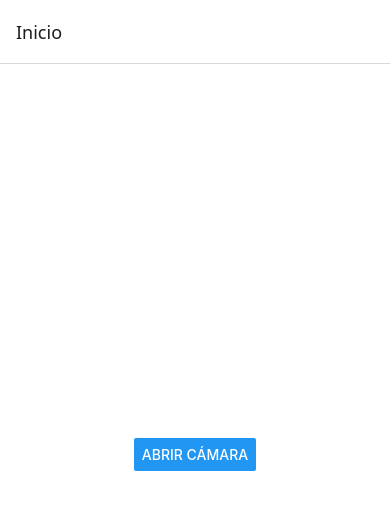
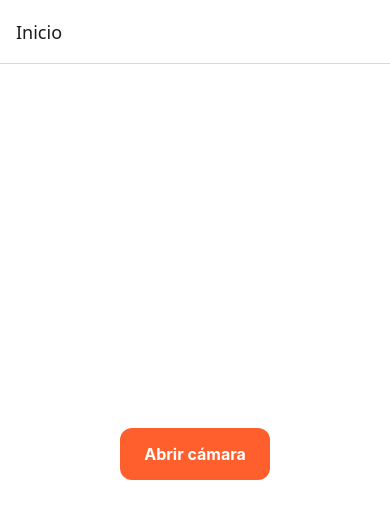
Before and after one commit to TomasGamarra/RappiFarma, a React Native app: screen /Home in a window 390 px wide. Shown: the top 518 px of the page. Built offline with nearby package versions, Linux system fonts and the light colour scheme.

Commit message:
theme.js

```diff
--- a/src/components/OpenCameraButton.js
+++ b/src/components/OpenCameraButton.js
@@ -1,7 +1,17 @@
-import { Button, Alert } from 'react-native';
+import React from 'react';
+import { Pressable, Text, StyleSheet, Alert } from 'react-native';
 import * as ImagePicker from 'expo-image-picker';
+import { theme } from '../styles/theme';
 
-export default function OpenCameraButton({ title = 'Abrir cámara', onPick }) {
+export default function OpenCameraButton({
+  title = 'Abrir cámara',
+  onPick,
+  style,      // para pasar estilos adicionales al botón
+  textStyle,  // para pasar estilos adicionales al texto
+  color = theme.colors.primary,           // color de fondo por defecto
+  textColor = theme.colors.background,   // color del texto por defecto
+  borderRadius = theme.borderRadius.md,  // borde redondeado por defecto
+}) {
   const handlePress = async () => {
     // 1) pedir permiso
     const { status } = await ImagePicker.requestCameraPermissionsAsync();
@@ -9,16 +19,44 @@ export default function OpenCameraButton({ title = 'Abrir cámara', onPick }) {
       Alert.alert('Permiso denegado', 'Habilitá la cámara en Ajustes.');
       return;
     }
+
     // 2) abrir cámara
     const result = await ImagePicker.launchCameraAsync({
       quality: 0.7,
-      allowsEditing: false
+      allowsEditing: false,
     });
+
     // 3) devolver resultado si no se canceló
     if (!result.canceled && result.assets?.length) {
-      onPick?.(result.assets[0]); // { uri, width, height, etc. }
+      onPick?.(result.assets[0]);
     }
   };
 
-  return <Button title={title} onPress={handlePress} />;
+  return (
+    <Pressable
+      onPress={handlePress}
+      style={[
+        styles.button,
+        { backgroundColor: color, borderRadius },
+        style, // estilos adicionales que pueda pasar el usuario
+      ]}
+    >
+      <Text style={[styles.text, { color: textColor }, textStyle]}>
+        {title}
+      </Text>
+    </Pressable>
+  );
 }
+
+const styles = StyleSheet.create({
+  button: {
+    paddingVertical: theme.spacing.md,
+    paddingHorizontal: theme.spacing.lg,
+    alignItems: 'center',
+    justifyContent: 'center',
+  },
+  text: {
+    fontSize: theme.typography.fontSize.medium,
+    fontWeight: theme.typography.fontWeight.bold,
+  },
+});
--- /dev/null
+++ b/src/styles/theme.js
@@ -0,0 +1,36 @@
+export const theme = {
+    colors: {
+        primary: '#ff5f2c',      // azul principal
+        secondary: '#ff6f3c',    // color complementario
+        background: '#FFFFFF',   // color de fondo
+        text: '#1C1C1E',         // color de texto principal
+        textMuted: '#8E8E93',    // texto deshabilitado o secundario
+        success: '#34C759',      // verde de éxito
+        error: '#FF3B30',        // rojo de error
+    },
+    spacing: {
+        xs: 4,
+        sm: 8,
+        md: 16,
+        lg: 24,
+        xl: 32,
+    },
+    typography: {
+        fontFamily: 'System',
+        fontSize: {
+            small: 12,
+            medium: 16,
+            large: 20,
+            title: 24,
+        },
+        fontWeight: {
+            regular: '400',
+            bold: '700',
+        },
+    },
+    borderRadius: {
+        sm: 6,
+        md: 12,
+        lg: 20,
+    },
+};
```
